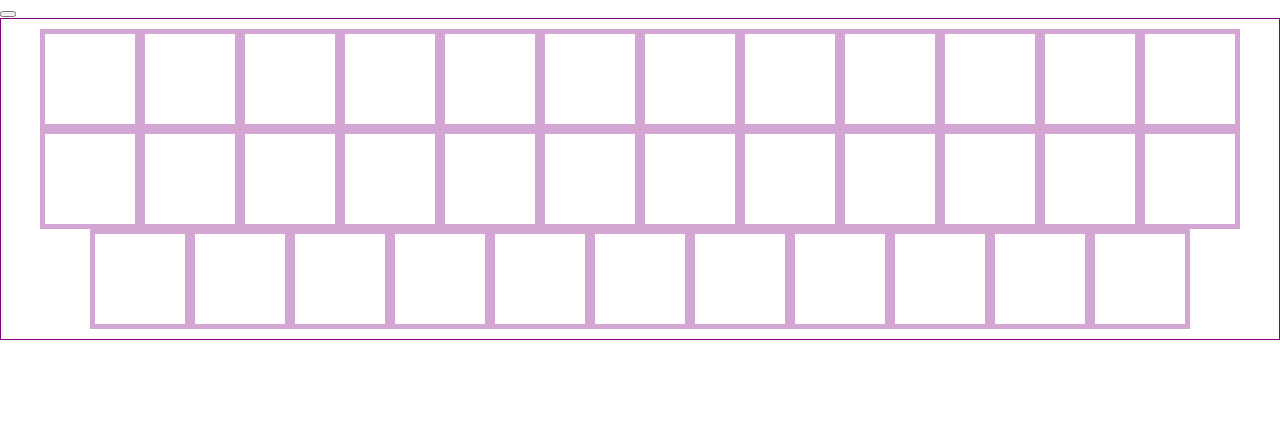
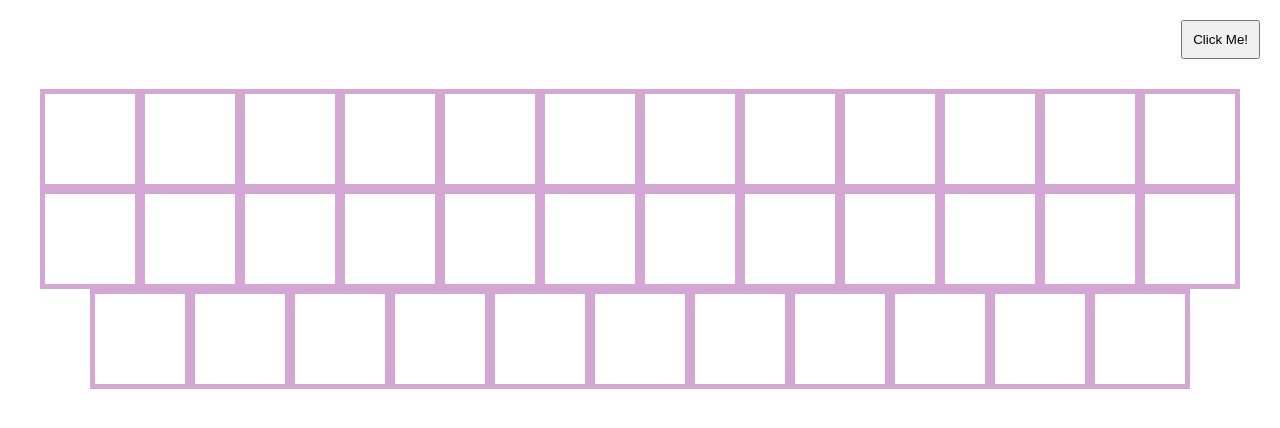
Before and after one commit to MarijaAvramovic/etch-a-sketch, a plain HTML site: page index.html in a window 1280 px wide. Drawn offline with Linux system fonts and the light colour scheme.

Commit message:
add button on the top of the screen

```diff
--- a/index.html
+++ b/index.html
@@ -8,10 +8,8 @@
     <link rel="stylesheet" href="style.css">
 </head>
 <body>
-        <div>
-            <button>
-
-            </button>
+        <div id="button-holder">
+            <button type="button">Click Me!</button>
         </div>
         <div id="container">
 
--- a/style.css
+++ b/style.css
@@ -11,13 +11,27 @@ canvas {
 }
 #container{
     padding: 10px;
-    border: 1px solid purple;
+    /* border: 1px solid purple; */
     display: flex;
     flex-wrap: wrap;
     justify-content: center;
     align-content: center;
     margin: 0 auto;
 }
+#button-holder{
+    padding: 10px;
+    /* border: 1px solid purple; */
+    display: flex;
+
+    justify-content: flex-end;
+    margin: 10px 10px;
+}
+button{
+
+    padding: 10px;
+    margin: 10 auto;
+}
+
 
 .square-fixed {
 
```
